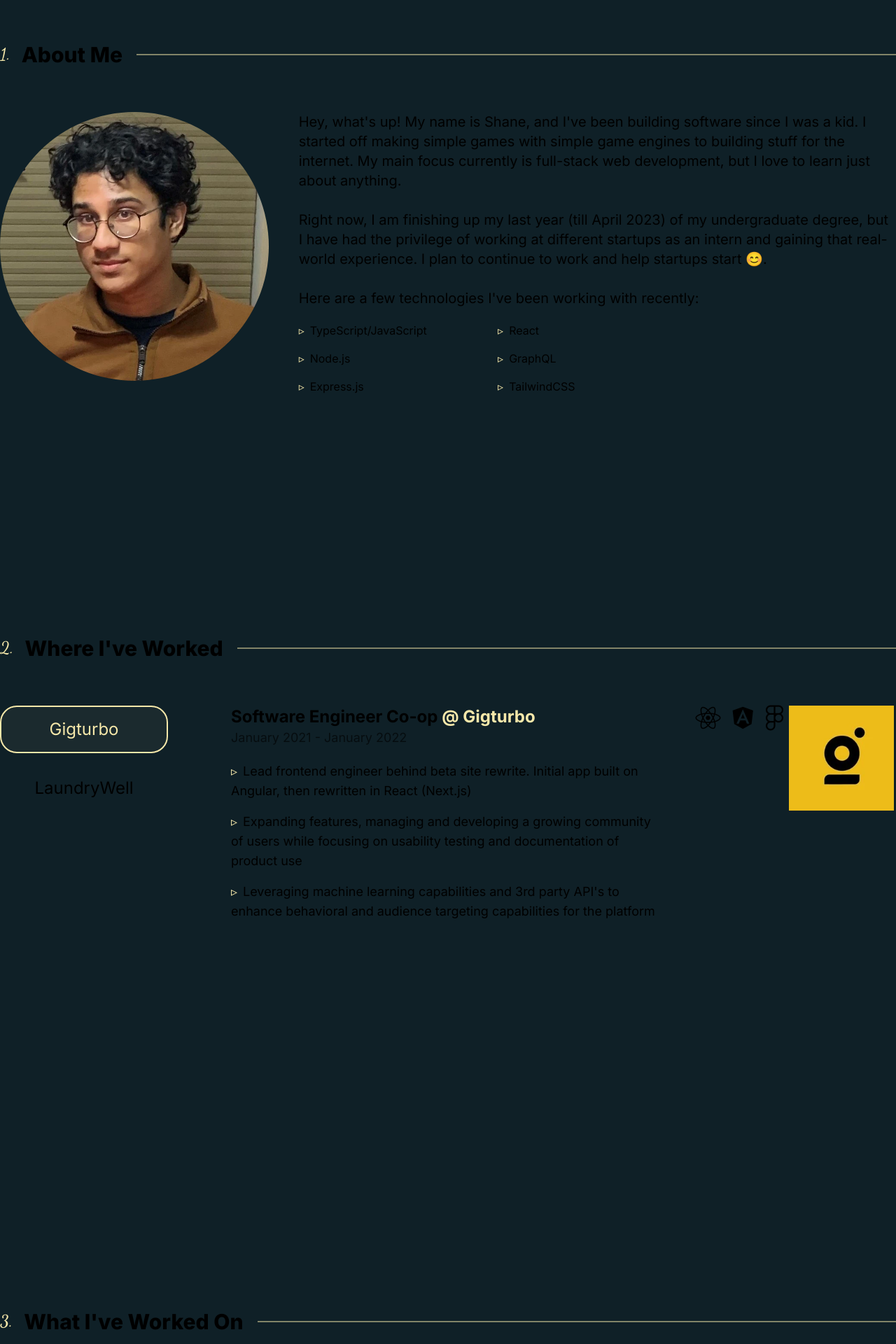
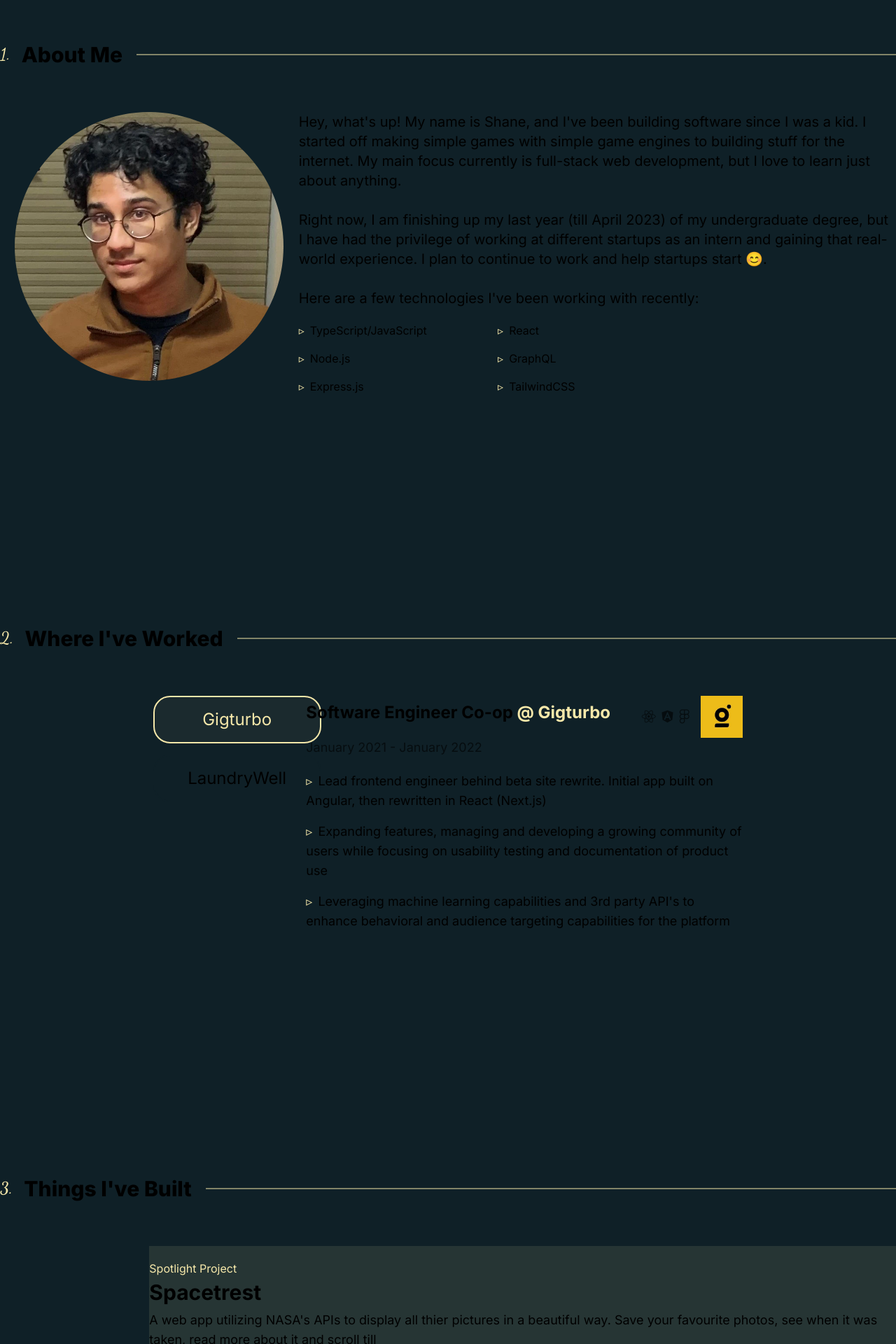
Before and after one commit to shanerrr/portfolio, a Next.js app: page / in a window 1280 px wide. Shown: the part 880-2800 px from the top of the page at 70% size. Built offline with nearby package versions, Linux system fonts and the light colour scheme.

Commit message:
project section design

```diff
--- a/components/About/About.tsx
+++ b/components/About/About.tsx
@@ -8,13 +8,16 @@
           About Me
         </h2>
         <div className="grid grid-cols-3">
-          <div className="relative h-96 w-96 rounded-full">
+          <div className="relative mx-auto h-96 w-96 rounded-full">
             <Image
-              className="absolute z-10 flex rounded-full object-cover object-top"
+              className="rounded-full object-cover object-top"
               alt="Profile Picture"
               fill={true}
               src="/images/profile.webp"
               quality={100}
+              sizes="(max-width: 768px) 100vw,
+              (max-width: 1200px) 50vw,
+              33vw"
             />
           </div>
           <div className="col-span-2">
--- a/components/Experience/Experience.tsx
+++ b/components/Experience/Experience.tsx
@@ -14,18 +14,17 @@
         <h2 className="mb-16 flex items-center whitespace-nowrap text-3xl font-extrabold before:mr-4 before:font-handwriting before:text-2xl before:font-semibold before:text-yellow before:content-['2.'] after:ml-5 after:flex after:w-full after:items-center after:border after:border-yellow/50">
           Where I've Worked
         </h2>
-
-        <div className="grid grid-cols-4 gap-10">
-          <section className="col-span-1">
+        <div className="grid grid-cols-6 gap-8">
+          <section className="col-span-1 col-start-2">
             {jobs.data.map((job, idx) => (
               <button
                 key={job.name}
                 className={clsx(
-                  'mb-4 block w-60 rounded-3xl border-2  py-4 px-6 text-2xl transition-all duration-150 hover:text-yellow',
+                  'mb-4 block w-60 rounded-3xl border-2 py-4 px-6 text-2xl transition-all duration-150 hover:text-yellow',
                   {
                     hidden: !job.showExperience,
                     'border-yellow bg-yellow/5 text-yellow': idx === jobIndex,
-                    'border-transparent': idx !== jobIndex,
+                    'border-navygreen': idx !== jobIndex,
                   },
                 )}
                 onClick={() => setJobIndex(idx)}
@@ -34,8 +33,9 @@
               </button>
             ))}
           </section>
-          <section className="col-span-2">
-            <h3 className="text-2xl font-bold">
+          <section className="col-span-3">
+            <div className="flex justify-between">
+              <h3 className="mt-2 text-2xl font-bold">
                 {jobs.data[jobIndex].title}{' '}
                 <a
                   className="text-yellow"
@@ -46,6 +46,23 @@
                   @ {jobs.data[jobIndex].name}
                 </a>
               </h3>
+              <div className="flex items-center">
+                <div className="mr-4 flex gap-2 text-xl opacity-60">
+                  {jobs.data[jobIndex].techIcons.map((icon) => (
+                    <i key={icon} className={icon} />
+                  ))}
+                </div>
+                <Image
+                  className="object-contain"
+                  src="Image"
+                  width={60}
+                  height={60}
+                  quality={100}
+                  alt={jobs.data[jobIndex].name}
+                  loader={() => jobs.data[jobIndex].logo}
+                />
+              </div>
+            </div>
             <p className="text-lg opacity-60">{jobs.data[jobIndex].time}</p>
             <div>
               <ul className="text-md mt-5 [&>li]:mb-4 [&>li]:before:mr-2 [&>li]:before:text-yellow [&>li]:before:content-['▹']">
@@ -57,22 +74,6 @@
               </ul>
             </div>
           </section>
-          <section className="flex items-start justify-around">
-            <div className="flex gap-4 text-4xl">
-              {jobs.data[jobIndex].techIcons.map((icon) => (
-                <i key={icon} className={icon} />
-              ))}
-            </div>
-            <Image
-              className="object-contain"
-              src="Image"
-              width={150}
-              height={150}
-              quality={100}
-              alt={jobs.data[jobIndex].name}
-              loader={() => jobs.data[jobIndex].logo}
-            />
-          </section>
         </div>
       </div>
     </div>
--- a/components/Hero/Hero.tsx
+++ b/components/Hero/Hero.tsx
@@ -22,9 +22,9 @@
         <div className="mt-12">
           <Link
             href="#contact"
-            className="rounded border border-yellow bg-transparent px-6 py-4 transition-colors duration-150 hover:bg-yellow/5"
+            className="rounded-3xl border-2 border-yellow bg-transparent px-6 py-4 text-xl transition-colors duration-150 hover:bg-yellow/5"
           >
-            Contact me!
+            Say Hello!
           </Link>
         </div>
       </div>
--- a/components/Projects/Projects.tsx
+++ b/components/Projects/Projects.tsx
@@ -1,10 +1,57 @@
+import Image from 'next/image';
+import projects from '~/data/projects.json';
+
 export default function Projects() {
   return (
     <div id="projects" className="flex h-screen flex-col justify-center">
       <div className="container mx-auto">
         <h2 className="mb-16 flex items-center whitespace-nowrap text-3xl font-extrabold before:mr-4 before:font-handwriting before:text-2xl before:font-semibold before:text-yellow before:content-['3.'] after:ml-5 after:flex after:w-full after:items-center after:border after:border-yellow/50">
-          What I've Worked On
+          Things I've Built
         </h2>
+        <section className="grid grid-cols-6 gap-y-6">
+          {projects.data
+            .filter((project) => project.isSpotlight)
+            .map((project) => (
+              <div
+                key={project.name}
+                className="col-span-5 col-start-2 bg-yellow/10"
+              >
+                <div className="grid grid-cols-4 gap-4">
+                  <div className="relative">
+                    <Image
+                      className="object-contain"
+                      src="Image"
+                      fill={true}
+                      quality={100}
+                      alt={project.name}
+                      loader={() => project.logo}
+                    />
+                  </div>
+                  <div className="col-span-4">
+                    <h3 className="text-md leading-loose text-yellow">
+                      Spotlight Project
+                    </h3>
+                    <h1 className="text-3xl font-bold">{project.name}</h1>
+                    <p className="mt-2 text-lg">{project.description}</p>
+                  </div>
+                  {/* <div className="flex gap-6 text-2xl">
+                    {project.repo && (
+                      <a
+                        className="fa-brands fa-github"
+                        href={project.repo as string}
+                      />
+                    )}
+                    {project.external && (
+                      <a
+                        className="fa-regular fa-arrow-up-right-from-square"
+                        href={project.external as string}
+                      />
+                    )}
+                  </div> */}
+                </div>
+              </div>
+            ))}
+        </section>
       </div>
     </div>
   );
--- a/data/projects.json
+++ b/data/projects.json
@@ -1,20 +1,31 @@
 {
   "data": [
     {
-      "type": "Spotlight",
+      "isSpotlight": true,
+      "logo": "/images/spacetrest.webp",
       "name": "Spacetrest",
-      "description": "",
+      "description": "A web app utilizing NASA's APIs to display all thier pictures in a beautiful way. Save your favourite photos, see when it was taken, read more about it and scroll till ",
       "tags": ["Next.js", "TailwindCSS", "GSAP"],
       "repo": "https://github.com/shanerrr/Spacetrest",
       "external": "https://spacetrest.vercel.app/"
     },
     {
-      "type": "Spotlight",
+      "isSpotlight": true,
+      "logo": "/images/spacetrest.webp",
       "name": "Shanerbot",
       "description": "",
       "tags": ["Discord.js", "MongoDB"],
       "repo": "https://github.com/shanerrr/Shanerbot",
       "external": false
+    },
+    {
+      "isSpotlight": true,
+      "logo": "/images/spacetrest.webp",
+      "name": "Bonavoy",
+      "description": "",
+      "tags": ["Next.js", "GraphQL", "Node.js", "Supabase", "TailwindCSS"],
+      "repo": false,
+      "external": "https://planner.bonavoy.com/"
     }
   ]
 }
--- a/pages/index.tsx
+++ b/pages/index.tsx
@@ -14,6 +14,8 @@
     <main className="relative flex flex-col">
       <Head>
         <title>Shane Goonasekera</title>
+        <meta name="description" content="Stuff about Shane" />
+        <link rel="icon" href="/favicon.png" />
       </Head>
 
       <Navbar />
```
Also changed, not shown: public/images/spacetrest.webp (added). Lines whose indentation alone changed are shown as unchanged.
